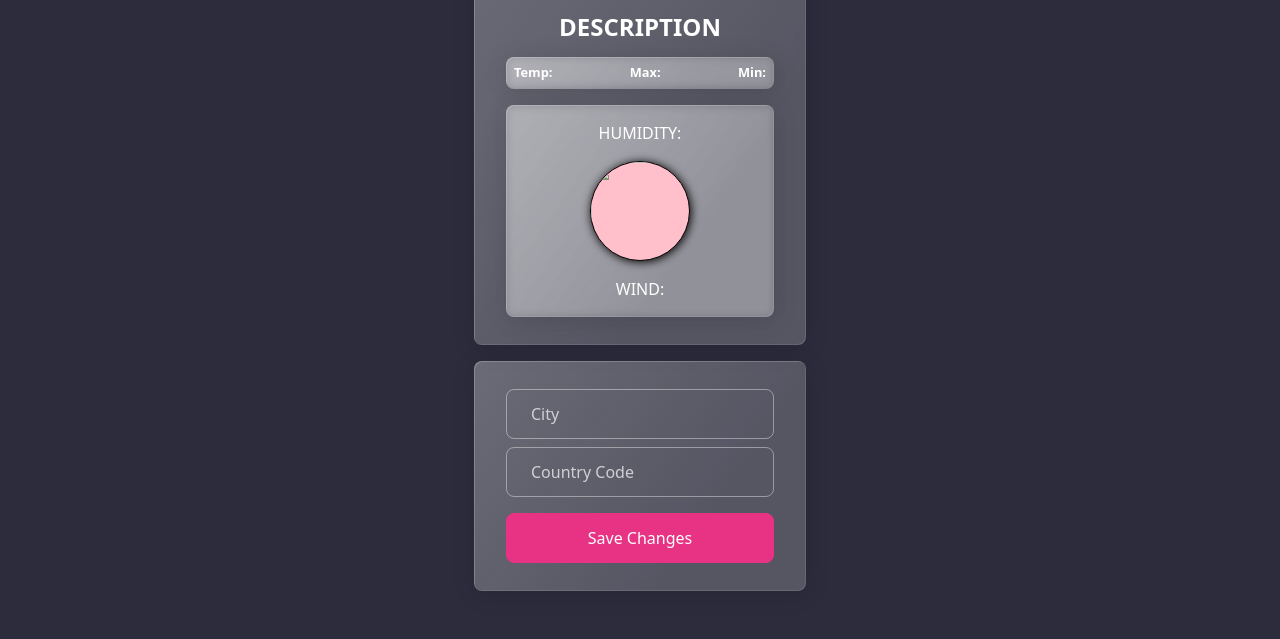
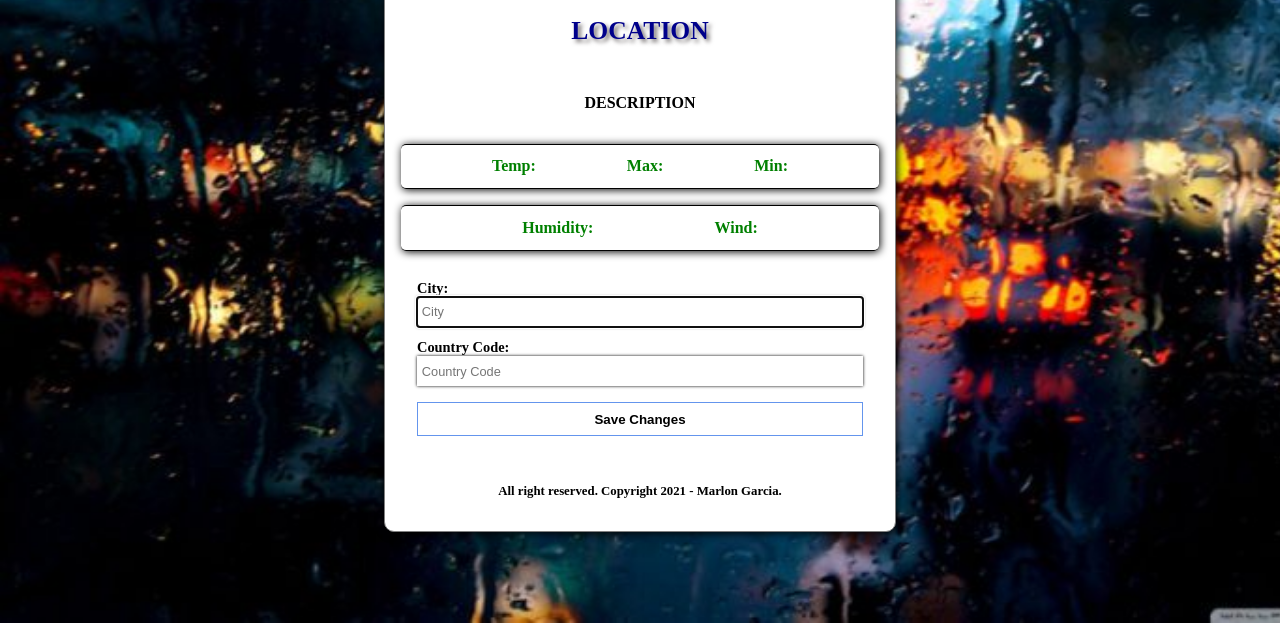
Before and after one commit to clasesucatmarlon/POO_JS, a website built with webpack: page appclimawebpack/src/index.html in a window 1280 px wide. Shown: the part 177-816 px from the top of the page. Built offline with nearby package versions, Linux system fonts and the light colour scheme; no server answers.

Commit message:
App Clima v1.1

```diff
--- a/appclimawebpack/src/app/index.js
+++ b/appclimawebpack/src/app/index.js
@@ -7,6 +7,7 @@ const {city, countryCode}= storage.getLocationData();
 const weather = new Weather(city, countryCode);
 const view = new View();
 
+require('./index.css');
 require('./index.css');
 
 
--- /dev/null
+++ b/appclimawebpack/src/app/index.scss
@@ -0,0 +1,171 @@
+* {
+  margin: 0;
+  padding: 0;
+  box-sizing: border-box;
+}
+
+.container {
+  display: flex;
+  flex-direction: column;
+  justify-content: center;
+  align-items: center;
+  margin: 0 auto;
+  height: 100vh;
+  background-image: url("./background2.jpg");
+  background-size: cover;
+  background-repeat: no-repeat;
+  h1 {
+    font-size: 2rem;
+    text-transform: uppercase;
+    margin-bottom: 2rem;
+    color: white;
+  }
+  .row {
+    width: 20%;
+    background: white;
+    padding: 1rem;
+    border: 1px solid gray;
+    border-radius: 10px;
+    display: flex;
+    justify-content: center;
+    align-items: center;
+    box-shadow: 1px 1px 10px black;
+    @media screen and (max-width: 2080px) {
+      width: 25%;
+    }
+    @media screen and (max-width: 1324px) {
+      width: 40%;
+    }
+    @media screen and (max-width: 768px) {
+      width: 70%;
+    }
+    @media screen and (max-width: 420px) {
+      width: 80%;
+    }
+    .aaa {
+      color: red;
+    }
+    .col {
+      width: 100%;
+      display: flex;
+      flex-direction: column;
+      align-items: center;
+      justify-content: center;
+      .card {
+        width: 100%;
+        display: flex;
+        justify-content: center;
+        margin-bottom: 1rem;
+        .card-body {
+          width: 100%;
+          display: flex;
+          flex-direction: column;
+          justify-content: center;
+          align-items: center;
+          .h3 {
+            font-size: 2rem;
+            font-weight: 700;
+            margin: 1rem 0 2rem 0;
+            color: darkblue;
+            text-transform: uppercase;
+            text-shadow: 3px 3px 4px rgb(116, 111, 111);
+            @media screen and (min-width: 650px) {
+              font-size: 1.8rem;
+            }
+            @media screen and (min-width: 420px) {
+              font-size: 1.7rem;
+            }
+            @media screen and (min-width: 320px) {
+              font-size: 1.6rem;
+            }
+          }
+          #image {
+            margin: 0.5rem;
+            border-radius: 50%;
+            background: rgb(115, 115, 161);
+            box-shadow: 1px 1px 10px black;
+          }
+          .h4 {
+            margin: 0 0 1rem 0;
+            padding: 0;
+            font-weight: 700;
+          }
+          .element-group {
+            width: 100%;
+            margin-top: 1rem;
+            padding: 0;
+            display: flex;
+            justify-content: center;
+            align-items: center;
+            justify-content: space-evenly;
+            border-top: 1px solid black;
+            border-bottom: 1px solid black;
+            box-shadow: 1px 1px 8px black;
+            border-radius: 5px;
+            @media screen and (max-width: 420px) {
+              display: flex;
+              flex-direction: column;
+            }
+            .label {
+              margin: 0;
+              padding: 0.8rem 0;
+              font-size: 1rem;
+              font-weight: 700;
+              color: green;
+              span {
+                color: black;
+                font-size: 0.9rem;
+              }
+            }
+          }
+          form {
+            padding: 0 1rem;
+            width: 100%;
+            .form-group {
+              display: flex;
+              flex-direction: column;
+              justify-content: space-between;
+              width: 100%;
+              label {
+                margin-top: 0.8rem;
+                font-size: 0.9rem;
+                font-weight: 700;
+              }
+              input {
+                background: white;
+                height: 30px;
+                padding: 0.3rem;
+                font-size: 0.8rem;
+                border: none;
+                box-shadow: 0px 0px 3px black;
+              }
+              button {
+                border: 1px solid cornflowerblue;
+                background: white;
+                display: flex;
+                justify-content: center;
+                align-items: center;
+                padding: 1rem;
+                height: 20px;
+                margin-top: 1rem;
+                margin-bottom: 2rem;
+                font-weight: 700;
+                cursor: pointer;
+                &:hover {
+                  background: cornflowerblue;
+                  color: white;
+                }
+              }
+            }
+          }
+          .footer {
+            padding-top: 1rem;
+            color: black;
+            font-size: .8rem;
+            font-weight: 700;
+          }
+        }
+      }
+    }
+  }
+}
--- a/appclimawebpack/src/index.html
+++ b/appclimawebpack/src/index.html
@@ -4,52 +4,60 @@
   <meta charset="UTF-8">
   <meta http-equiv="X-UA-Compatible" content="IE=edge">
   <meta name="viewport" content="width=device-width, initial-scale=1.0">
-  <title>App Clima - POO - Webpack - </title>
-  <link rel="stylesheet" href="https://bootswatch.com/5/quartz/bootstrap.min.css">
+  <title>App Weather</title>
 </head>
 <body>
-  <div class="container p-4">
+  <div class="container">
+    <h1>Weather</h1>
     <div class="row">
-      <div class="col-md-4 mx-auto text-center">
-        <h1>App Clima</h1>
+      <div class="col">
 
-        <div class="card mb-2">
+        <div class="card">
           <div class="card-body">
-            <h1 id="weather-location" class="h3">LOCATION</h1>
-            <h3 id="weather-description" class="h4">DESCRIPTION</h3>
-            <div class="list-group d-flex flex-row justify-content-between align-content-center p-1">
-              <h5 class="mb-0 font-weight-bold">Temp: <span id="temperature" class="ml-4"></span></h5>
-              <h5 class="mb-0 font-weight-bold">Max: <span id="temperature-max" class="ml-4"></span></h5>
-              <h5 class="mb-0 font-weight-bold">Min: <span id="temperature-min" class="ml-4"></span></h5>
+            <p id="weather-location" class="h3">LOCATION</p>
+            <img id="image" src="" alt="">
+            <p id="weather-description" class="h4">DESCRIPTION</p>
+            <div class="element-group">
+              <p class="label">Temp: <span id="temperature"></span></p>
+              <p class="label">Max: <span id="temperature-max"></span></p>
+              <p class="label">Min: <span id="temperature-min"></span></p>
             </div>
+            <div class="element-group">
+              <p class="label">Humidity: <span id="weather-humidity"></span></p>
+              <p class="label">Wind: <span id="weather-wind"></span></p>
 
-
-
-            <ul class="list-group mt-2 d-flex align-items-center">
-              <li class="list-group-item">HUMIDITY: <span id="weather-humidity" class="ml-4"></span></li>
-              <img id="image" src="" alt="">
-              <li class="list-group-item">WIND: <span id="weather-wind" class="ml-4"></span></li>
-            </ul>
+            </div>
           </div>
         </div>
 
         <div class="card">
           <div class="card-body">
+
             <form id="weather-form">
-              <div class="form-group mb-1">
+              <div class="form-group">
+                <label>City:</label>
                 <input type="text" class="form-control" id="city" placeholder="City" autofocus>
               </div>
-              <div class="form-group mb-1">
+              <div class="form-group">
+                <label>Country Code:</label>
                 <input type="text" class="form-control" id="countryCode" placeholder="Country Code" autofocus>
               </div>
-              <div class="form-group mt-2">
-                <button id="weather-change-btn" class="btn btn-primary w-100 ">Save Changes</button>
+              <div class="form-group">
+                <button id="weather-change-btn">Save Changes</button>
               </div>
             </form>
+
+            <div class="footer">
+              <p>All right reserved. Copyright 2021 - Marlon Garcia. </p>
+            </div>
+
           </div>
         </div>
 
       </div>
+
+
+
     </div>
   </div>
 
```
Also changed, not shown: appclimawebpack/src/app/background1.jpeg (added), appclimawebpack/src/app/background2.jpg (added), appclimawebpack/src/app/index.css, 1 other file.
